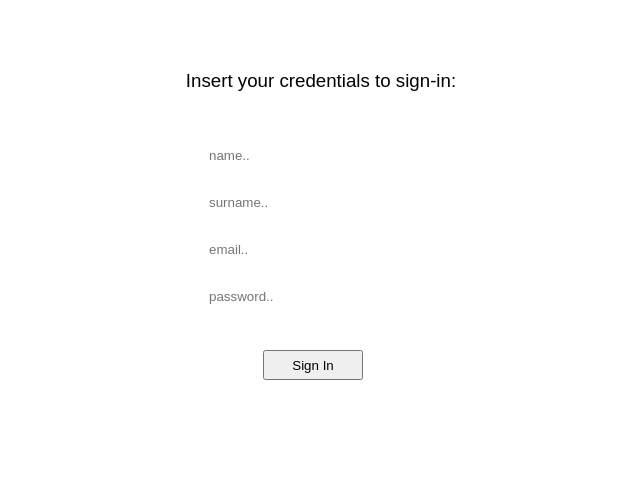
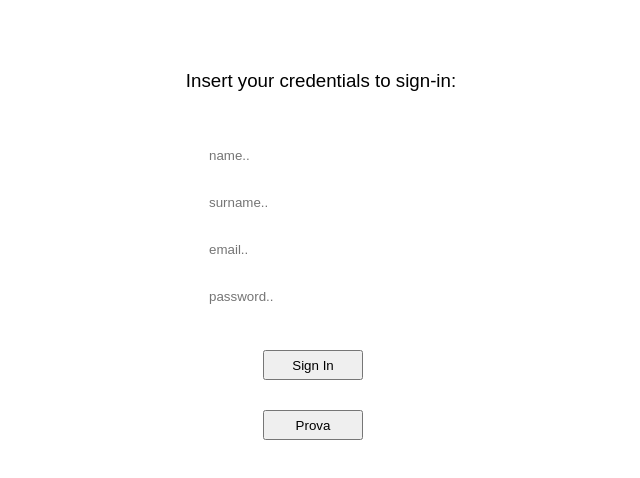
Before and after one commit to ElisaTorelli/React-Redux-Js-SignIn, a React (Create React App) app in the folder react-app/: page / in a window 1280 px wide. Shown: the top 478 px of the page, without its empty margins (319-959 px from the left). Built offline with nearby package versions, Linux system fonts and the light colour scheme.

Commit message:
add code

```diff
--- a/react-app/src/components/SignIn/SignInCard.js
+++ b/react-app/src/components/SignIn/SignInCard.js
@@ -1,6 +1,7 @@
 import React, { useState } from 'react'
 import { useDispatch, useSelector } from 'react-redux'
 import { GET_USERS, SET_USER } from '../../redux/signin/signInTypes'
+import usersArray from '../../redux/usersArray'
 import styles from '../SignIn/signin.module.css'
 
 
@@ -74,17 +75,21 @@ function SignInCard() {
                     surname: surnameState,
                     email: emailState,
                     password: passwordState
-                }
+                },
+                loading: true
             })
         }
+        console.log(usersArray)
     }
 
 
     const getUsersList = () => {
         dispatch({
             type:GET_USERS,
-            payload:users
+            payload:users,
+            loading: true
         })
+        console.log(users)
     }
 
     return (
@@ -96,6 +101,7 @@ function SignInCard() {
                 <input className={styles.emailInput} type='email' placeholder='email..' onChange={handleEmailChange} />
                 <input required minLength={8} title="Password must contain one number, one uppercase and lowercase letter & at least 8  characters" className={styles.passwordInput} type='password' placeholder='password..' onChange={handlePasswordChange} />
                 <button type='button' onClick={handleSignIn} >Sign In</button>
+                <button type='button' onClick={getUsersList} >Prova</button>
             </div>
         </div>
     )
--- a/react-app/src/redux/signin/signInReducer.js
+++ b/react-app/src/redux/signin/signInReducer.js
@@ -2,7 +2,8 @@ import { GET_USERS, SET_USER} from "./signInTypes"
 
 
 const initialState = {
-    users: []
+    users: [],
+    loading: false
 }
 
 
@@ -12,11 +13,13 @@ const signInReducer = (state = initialState, action) => {
             return{
                 ...state,
                 users: [...state.users, action.payload],
+                loading: true
             }
         case GET_USERS:
             return{
                 ...state,
                 users: [...state.users, ...action.payload],
+                loading: true
             }
 
         default: return state
--- a/react-app/src/redux/usersArray.js
+++ b/react-app/src/redux/usersArray.js
@@ -14,4 +14,4 @@ const usersArray = [
 ]
 
 
-    export default usersArray
+export default usersArray
```
